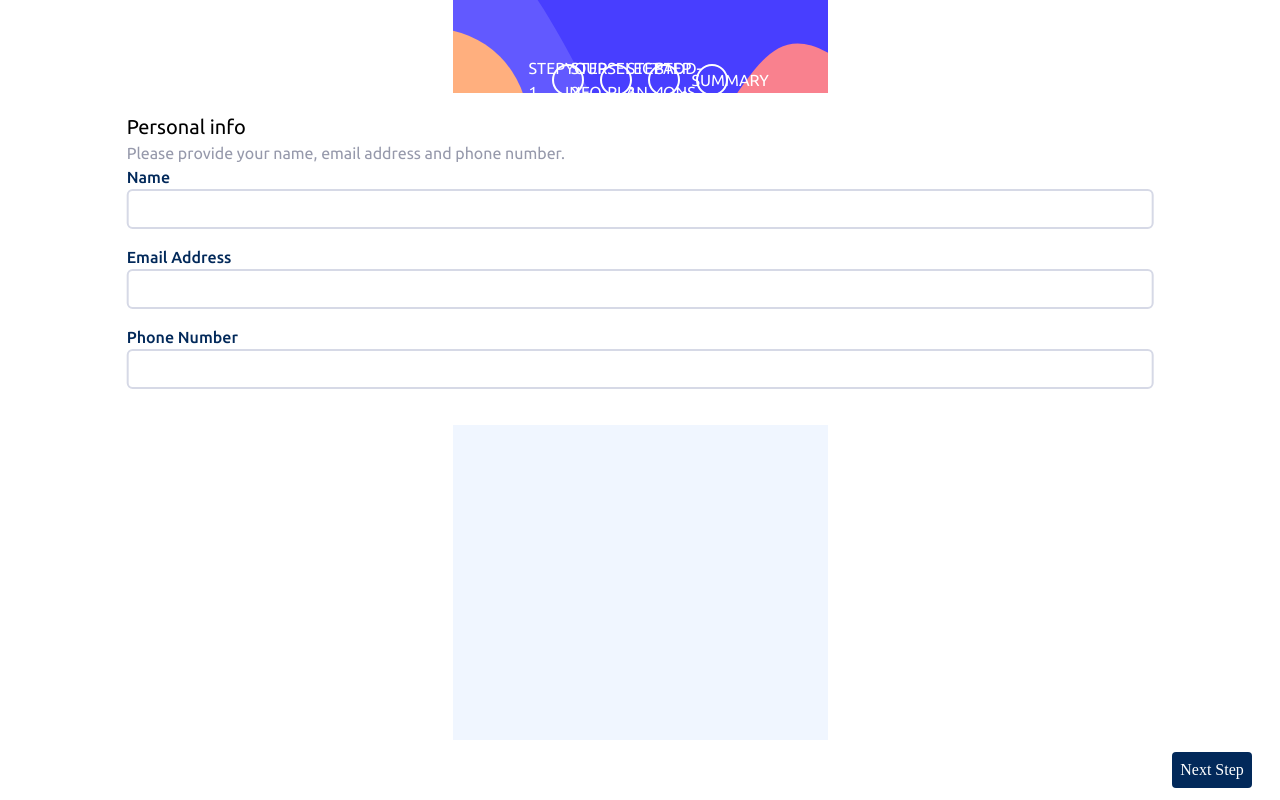
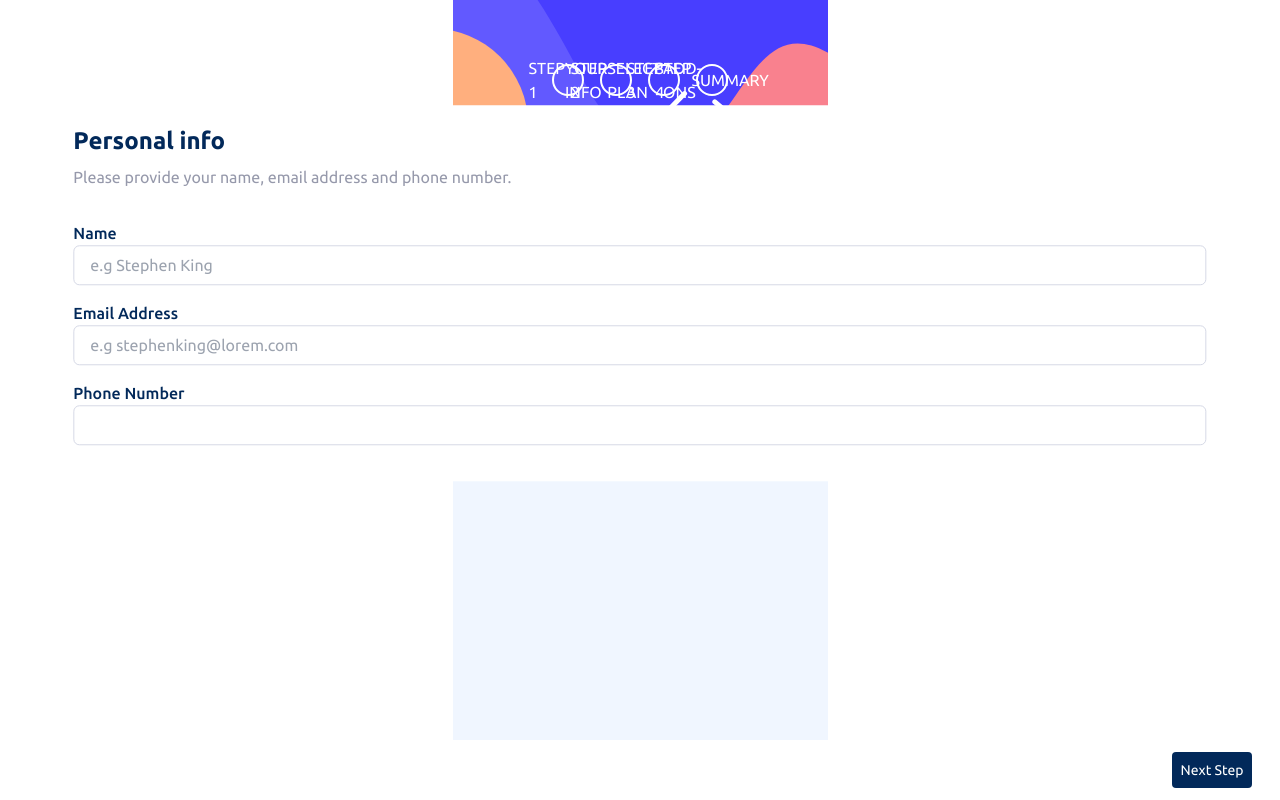
Before and after one commit to RicardoAymay/multi-part-form, a Next.js app: page / in a window 1280 px wide. Built offline with nearby package versions, Linux system fonts and the light colour scheme.

Commit message:
feat: form1 without logic ready. tailwind configs extended border. Still have to solve the font problem

```diff
--- a/src/app/page.tsx
+++ b/src/app/page.tsx
@@ -1,32 +1,32 @@
-"use client"
+"use client";
 import { Ubuntu } from "next/font/google";
 import bgSidebarDesktop from "../assets/images/bg-sidebar-mobile.svg";
 import Steps from "@/components/Steps";
 import FormStep1 from "@/components/FormStep1";
 import Footer from "@/components/Footer";
 
-const ubuntu = Ubuntu({
+export const ubuntu = Ubuntu({
   weight: ["400", "500", "700"],
-  subsets: ["latin"],
+  subsets: ["latin", "cyrillic", "greek"],
   variable: "--font-ubuntu",
 });
 
 export default function Home() {
   return (
     <>
-    <main className={`${ubuntu.variable} font-sans max-w-[1440px] min-w-[375px] flex flex-col flex-1 mr-auto ml-auto mt-0 bg-neutral-Magnolia`}>
+      <main
+        className={`${ubuntu.variable} font-sans max-w-[1440px] min-w-[375px] flex flex-col flex-1 mr-auto ml-auto mt-0 bg-neutral-Magnolia`}
+      >
         <div
           style={{ backgroundImage: `url(${bgSidebarDesktop.src})` }}
-        className='w-full flex h-1/4 bg-cover'
+          className="w-full flex h-1/4 bg-cover"
         >
           <Steps />
-
         </div>
 
-      <FormStep1/>
-
+        <FormStep1 />
       </main>
-    <Footer/>
+      <Footer />
     </>
   );
 }
--- a/src/components/Footer.tsx
+++ b/src/components/Footer.tsx
@@ -1,10 +1,26 @@
-import React from "react";
+import { ubuntu } from "@/app/page";
+import React, { useContext } from "react";
+import { MainContext } from '../contexts/MainContext';
 
 const Footer = () => {
+    const { step } = useContext(MainContext)
+    let formNumber = (step: number) =>{
+        if (step){
+            return `form${step}`
+        }
+    }
   return (
-  <footer className="flex w-full h-[60px] bg-white items-center justify-end pr-7">
+    step === 1 ?
+  <footer className={`${ubuntu.variable} font-sans text-sm flex w-full h-[60px] bg-white items-center justify-end pr-7`}>
     <button type="submit" className="h-9 w-[80px] bg-primary-MarineBlue text-white rounded-[4px] flex items-center justify-center">Next Step</button>
   </footer>
+
+  :
+
+ <footer className={`${ubuntu.variable} font-sans text-sm flex w-full h-[60px] bg-white items-center justify-end pr-7`}>
+ <button form={formNumber(step)} type="button" className="h-9 w-[80px]  text-white rounded-[4px] flex items-center justify-center"> ${"<"} Go back</button>
+ <button type="submit" className="h-9 w-[80px] bg-primary-MarineBlue text-white rounded-[4px] flex items-center justify-center">Next Step</button>
+</footer>
   )
 };
 
--- a/src/components/FormStep1.tsx
+++ b/src/components/FormStep1.tsx
@@ -11,24 +11,23 @@ const FormStep1 = () => {
   const {
     register,
     handleSubmit,
-    watch,
     formState: { errors },
   } = useForm<iInputs>();
   const onSubmit: SubmitHandler<iInputs> = (data) => console.log(data);
   const inputStyle = "bg-red"
   return (
-      <form onSubmit={handleSubmit(onSubmit)} className="flex flex-col p-5 bg-white absolute w-5/6 rounded-lg left-1/2 translate-x-[-50%] translate-y-[28%]">
-      <p className="text-xl">Personal info</p>
-      <p className="text-primary-CoolGray">Please provide your name, email address and phone number.</p>
+      <form id="form1" onSubmit={handleSubmit(onSubmit)} className="flex flex-col p-5 bg-white absolute w-11/12 rounded-lg left-1/2 translate-x-[-50%] translate-y-[28%]">
+        <p className="text-2xl text-primary-MarineBlue font-bold">Personal info</p>
+        <p className="text-primary-CoolGray mb-8 mt-2 font-normal">Please provide your name, email address and phone number.</p>
 
         <label htmlFor="name" className="text-primary-MarineBlue font-medium">Name</label>
-        <input type="text" id="name" {...register("name")} className="border-neutral-LightGray border-2 rounded-md h-10 mb-4 pl-4"/>
+        <input type="text" placeholder="e.g Stephen King" id="name" {...register("name")} className="border-neutral-LightGray border-borderWid1 rounded-md h-10 mb-4 pl-4"/>
 
         <label htmlFor="email" className="text-primary-MarineBlue font-medium">Email Address</label>
-        <input type="email" id="email" {...register("email")} className="border-neutral-LightGray border-2 rounded-md h-10 mb-4"/>
+        <input type="email" placeholder="e.g stephenking@lorem.com" id="email" {...register("email")} className="border-neutral-LightGray border-borderWid1 rounded-md h-10 mb-4 pl-4"/>
 
         <label htmlFor="phone" className="text-primary-MarineBlue font-medium">Phone Number</label>
-        <input type="tel" id="phone" {...register("phone")} className="border-neutral-LightGray border-2 rounded-md h-10 mb-4"/>
+        <input type="tel" id="phone" {...register("phone")} className="border-neutral-LightGray border-borderWid1 rounded-md h-10 mb-4 pl-4"/>
       </form>
   );
 };
--- a/src/contexts/MainContext.tsx
+++ b/src/contexts/MainContext.tsx
@@ -8,7 +8,7 @@ const [step, setStep]=useState<Step>(1)
 const [formData, setFormData] = useState(null)
 
     return (
-        <MainContext.Provider value={{setFormData}}>
+        <MainContext.Provider value={{setFormData, step, setStep}}>
           {children}
         </MainContext.Provider>
       );
--- a/tailwind.config.ts
+++ b/tailwind.config.ts
@@ -8,6 +8,9 @@ const config: Config = {
   ],
   theme: {
     extend:{
+      borderWidth:{
+        'borderWid1': '1px'
+      },
       fontFamily: {
         sans: ['var(--font-ubuntu)']
       },
```
Also changed, not shown: src/contexts/contextTypes/mainContextTypes.ts (+6 -1 lines). Lines whose indentation alone changed are shown as unchanged.
